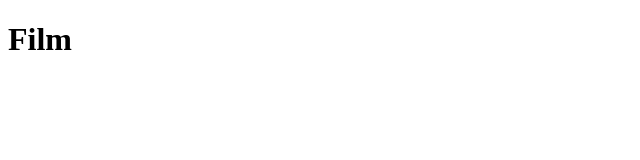
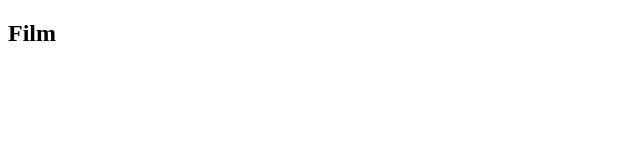
Before and after one commit to aidant842/react-capture-portfolio, a React (Create React App) app: page / in a window 1280 px wide. Shown: the top 160 px of the page, without its empty margins (0-640 px from the left). Built offline with nearby package versions, Linux system fonts and the light colour scheme.

Commit message:
initial setup

```diff
--- a/src/App.js
+++ b/src/App.js
@@ -1,7 +1,7 @@
 function App() {
     return (
         <div className="App">
-            <h1>Film</h1>
+            <h2>Film</h2>
         </div>
     );
 }
```
